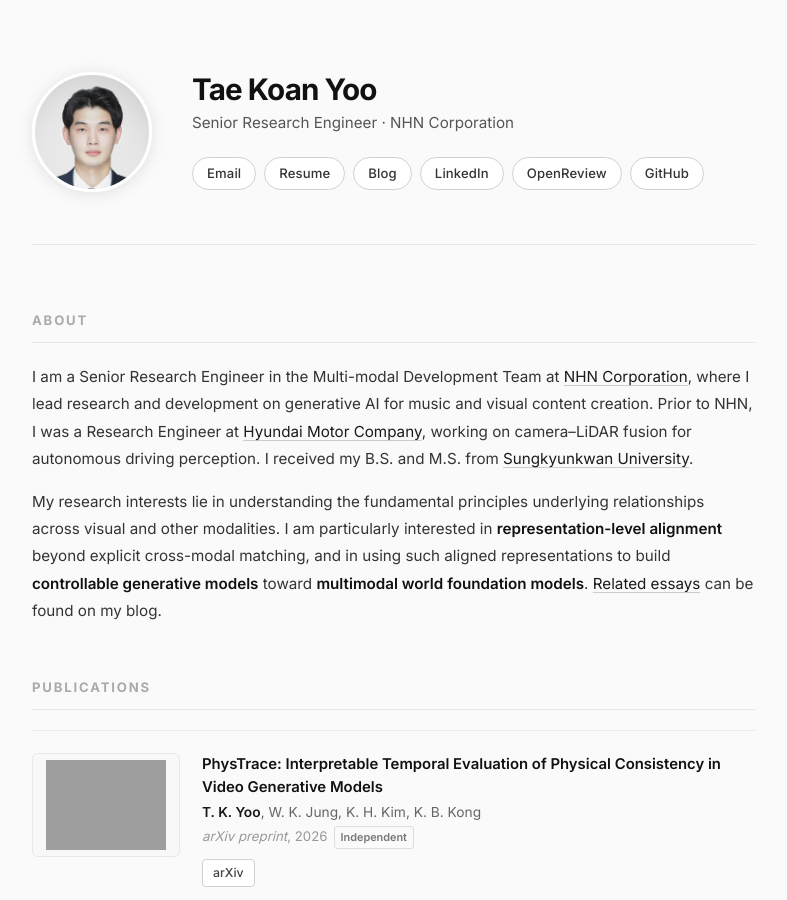
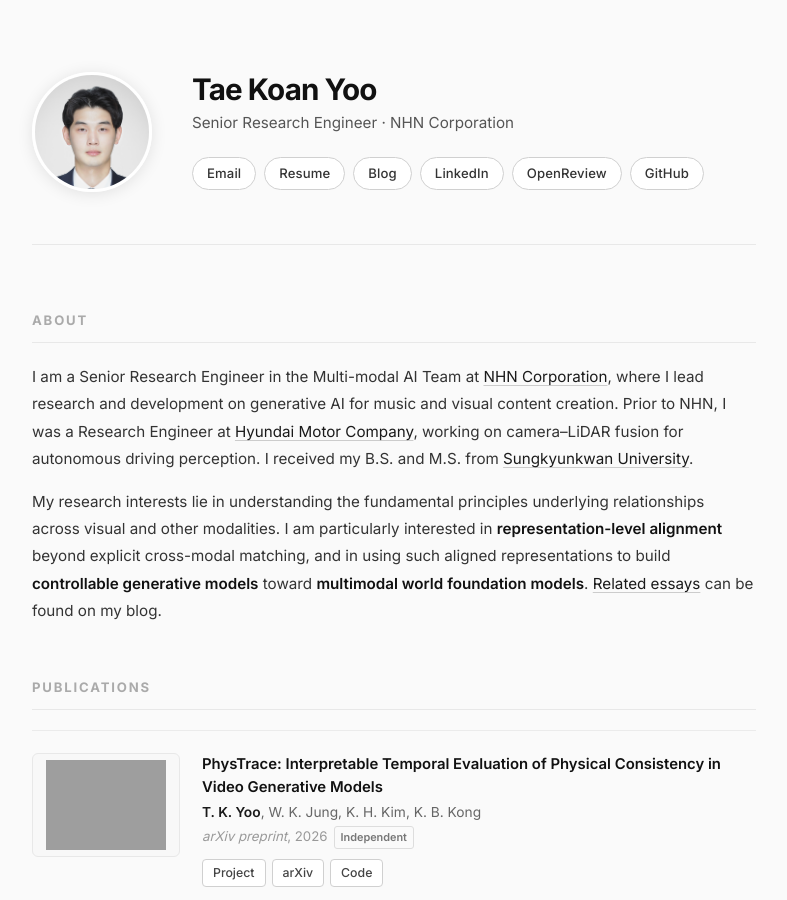
Before and after one commit to tkayyoo/tkayyoo.github.io, a Jekyll site: the page built from index.html, in a window 1280 px wide and 900 px high. Shown: the whole window, without its empty margins (246-1033 px from the left). Built offline with Jekyll 4.4.1, drawn with Linux system fonts in a browser that asks for light colours; some of the changed text lies outside the part shown; grey boxes are pictures that could not be loaded.

Commit message:
[TK] PhysTrace code added

```diff
--- a/index.html
+++ b/index.html
@@ -26,7 +26,7 @@
     <h2>About</h2>
     <div class="about-text">
       <p>
-        I am a Senior Research Engineer in the Multi-modal Development Team at
+        I am a Senior Research Engineer in the Multi-modal AI Team at
         <a href="https://www.nhn.com/en-US" target="_blank" rel="noopener">NHN Corporation</a>,
         where I lead research and development on generative AI for music and visual content creation.
         Prior to NHN, I was a Research Engineer at <a href="https://www.hyundai.com/worldwide/en" target="_blank" rel="noopener">Hyundai Motor Company</a>, working on
@@ -57,7 +57,9 @@
           <div class="pub-authors"><strong>T. K. Yoo</strong>, W. K. Jung, K. H. Kim, K. B. Kong</div>
           <div class="pub-venue"><em>arXiv preprint</em>, 2026<span class="additional-badge">Independent</span></div>
           <div class="pub-links">
+            <a href="https://phystrace.github.io/PhysTrace.io/" target="_blank" rel="noopener">Project</a>
             <a href="https://arxiv.org/abs/2610.31429" target="_blank" rel="noopener">arXiv</a>
+            <a href="https://github.com/PhysTrace/PhysTrace" target="_blank" rel="noopener">Code</a>
           </div>
         </div>
       </li>
@@ -198,7 +200,7 @@
           <span class="exp-org"><a href="https://www.nhn.com/en-US" target="_blank" rel="noopener" style="text-decoration:none;color:inherit;">NHN Corporation</a></span>
           <span class="exp-period">2023 – Present</span>
         </div>
-        <div class="exp-role">Senior Research Engineer, Multi-modal Development Team, AI Tech Lab</div>
+        <div class="exp-role">Senior Research Engineer, Multi-modal AI Team, AI Tech Lab</div>
         <div class="exp-desc">Generative AI R&amp;D for music and visual content — diffusion-based text-to-music, text-to-image for webtoon character creation. End-to-end production service development with 4 patent applications.</div>
       </li>
 
```
